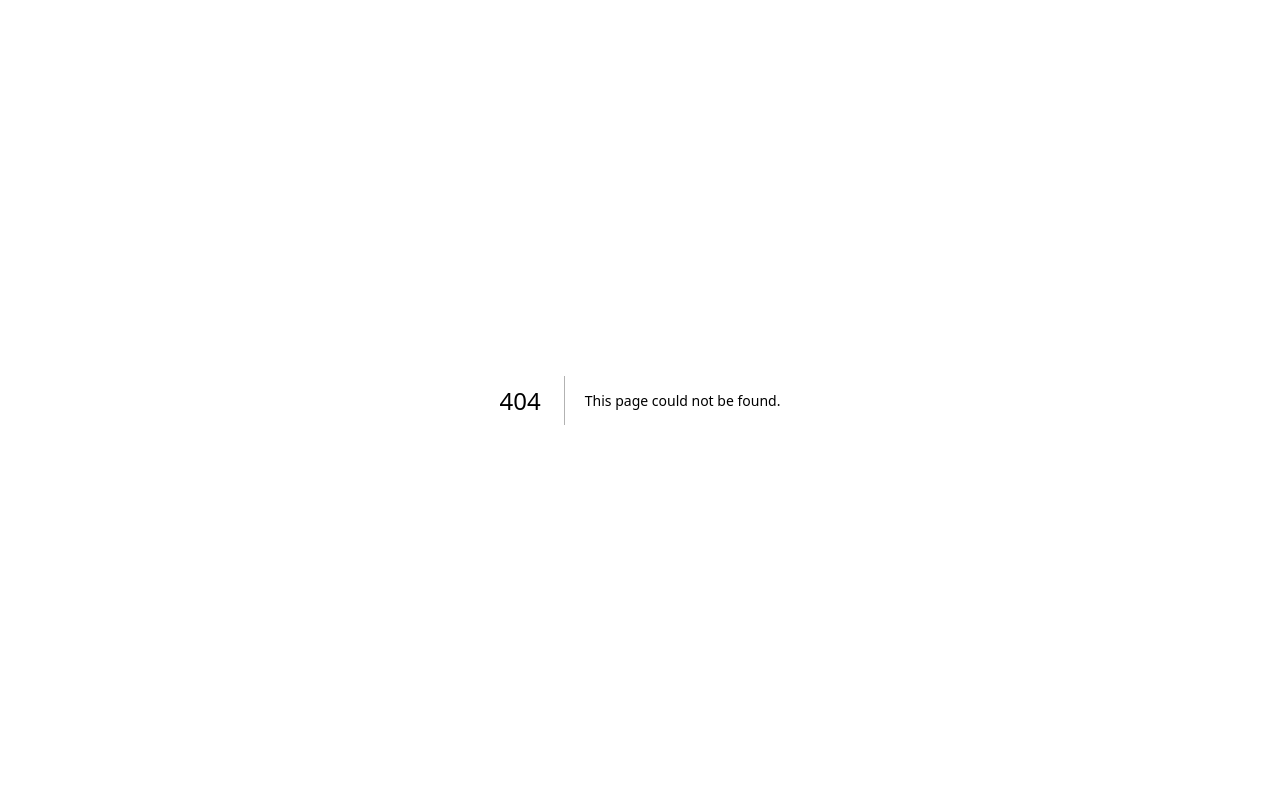
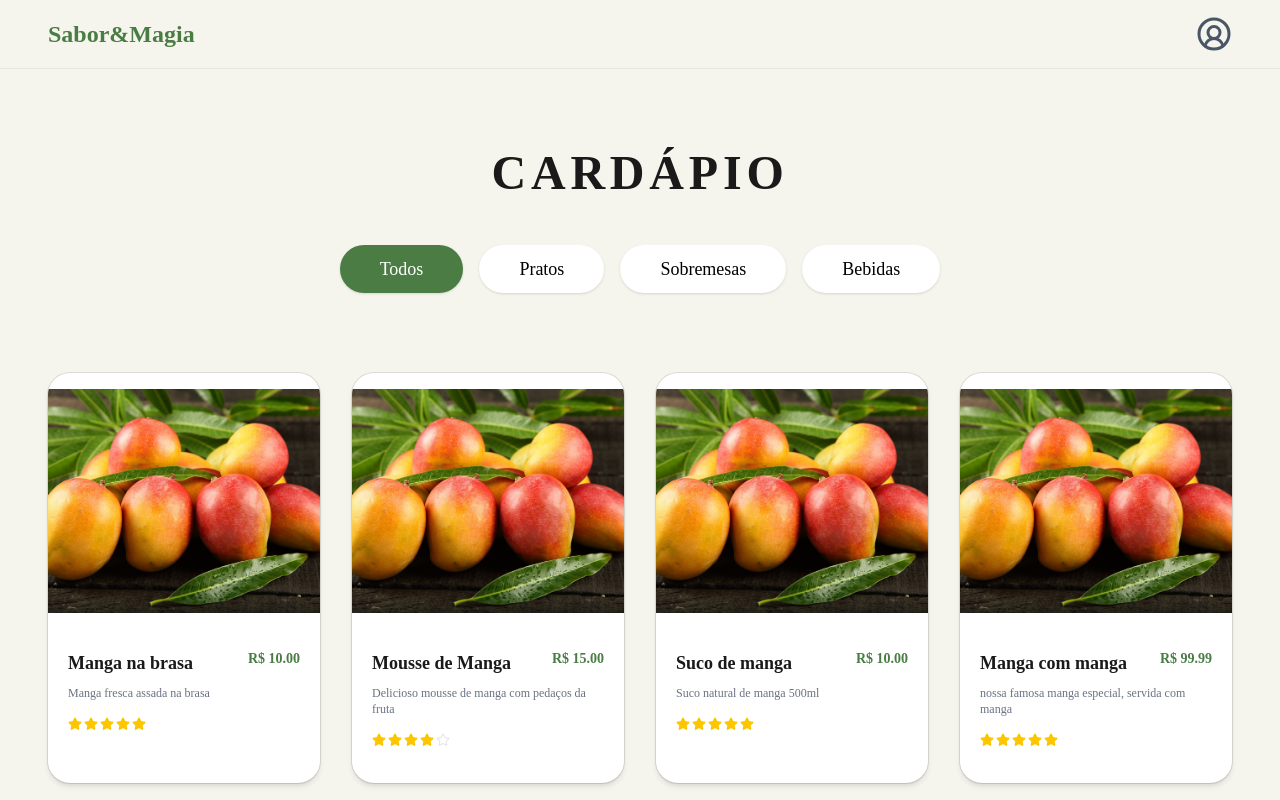
Before and after one commit to Gmbferreira/Comp-Onboarding, a Next.js app in the folder front-end/: page /DC-cardapio in a window 1280 px wide. Before the commit this address had no page. Shown: the top 800 px of the page. Built offline with nearby package versions, Linux system fonts and the light colour scheme; no server answers.

Commit message:
landing page para deslogados e roteamento

```diff
--- a/front-end/app/(home)/page.tsx
+++ b/front-end/app/(home)/page.tsx
@@ -3,15 +3,13 @@ import { cookies } from "next/headers";
 
 export default async function HomePage() {
   const cookieStore = await cookies();
-  const userId = cookieStore.get("auth-token")?.value;
+  const token = cookieStore.get("auth-token")?.value;
   const role = cookieStore.get("user-role")?.value;
 
-  // Se não tem ID salvo, não está logado
-  if (!userId) {
-    redirect("/usuario-login");
+  if (!token) {
+    redirect("/DC-landing-page");
   }
 
-  // Se está logado, vai para a página certa
   if (role === "ADMIN") {
     redirect("/lista-produtos");
   } else {
--- /dev/null
+++ b/front-end/app/DC-cardapio/listaCardapio.tsx
@@ -0,0 +1,134 @@
+"use client";
+
+import React, { useState, useEffect } from "react";
+import { Card, CardContent } from "@/components/ui/card";
+import { Button } from "@/components/ui/button";
+import { Star, Loader2, ChevronLeft, ChevronRight } from "lucide-react";
+import { CategoriaPrato, Prato } from "../schemas/cardapioSchemas";
+import { API_ROUTES } from "../config/api-routes";
+import { mockPratos } from "../mocks/cardapioMock";
+
+export default function ListaCardapio() {
+  const [todosPratos, setTodosPratos] = useState<Prato[]>([]);
+  const [filtro, setFiltro] = useState<CategoriaPrato | "TODOS">("TODOS");
+  const [carregando, setCarregando] = useState(true);
+  const [paginaAtual, setPaginaAtual] = useState(1);
+  const itensPorPagina = 12;
+
+  useEffect(() => {
+    async function carregarDados() {
+      try {
+        const response = await fetch(API_ROUTES.pratos.list);
+        if (!response.ok) throw new Error("Erro");
+        const data = await response.json();
+        setTodosPratos(data);
+      } catch (error) {
+        setTodosPratos(mockPratos);
+      } finally {
+        setCarregando(false);
+      }
+    }
+    carregarDados();
+  }, []);
+
+  const pratosFiltrados =
+    filtro === "TODOS"
+      ? todosPratos
+      : todosPratos.filter((p) => p.categoria === filtro);
+
+  const totalPaginas = Math.ceil(pratosFiltrados.length / itensPorPagina);
+  const pratosExibidos = pratosFiltrados.slice(
+    (paginaAtual - 1) * itensPorPagina,
+    paginaAtual * itensPorPagina,
+  );
+
+  if (carregando) {
+    return (
+      <div className="flex justify-center items-center h-64">
+        <Loader2 className="animate-spin text-[#4A7C44]" size={48} />
+      </div>
+    );
+  }
+
+  return (
+    <div className="container mx-auto px-0 lg:px-4 pb-20">
+      <h1 className="text-center text-3xl lg:text-5xl font-bold py-8 lg:py-12 text-[#1a1a1a] uppercase tracking-widest">
+        Cardápio
+      </h1>
+
+      <div className="flex overflow-x-auto lg:flex-wrap justify-start lg:justify-center gap-2 lg:gap-4 mb-8 lg:mb-16 pb-4 no-scrollbar">
+        {["TODOS", "REFEICAO", "SOBREMESA", "BEBIDA"].map((cat) => (
+          <Button
+            key={cat}
+            onClick={() => {
+              setFiltro(cat as any);
+              setPaginaAtual(1);
+            }}
+            variant="outline"
+            className={`rounded-full px-6 lg:px-10 py-4 lg:py-6 text-sm lg:text-lg border-none shadow-sm ${
+              filtro === cat
+                ? "bg-[#4A7C44] text-white"
+                : "bg-white text-black hover:bg-gray-100"
+            }`}
+          >
+            {cat === "TODOS"
+              ? "Todos"
+              : cat === "REFEICAO"
+                ? "Pratos"
+                : cat === "SOBREMESA"
+                  ? "Sobremesas"
+                  : "Bebidas"}
+          </Button>
+        ))}
+      </div>
+
+      <div className="grid grid-cols-1 sm:grid-cols-2 lg:grid-cols-4 gap-4 lg:gap-8">
+        {pratosExibidos.map((prato) => (
+          <Card
+            key={prato.id}
+            className="border-none shadow-md overflow-hidden bg-white rounded-3xl"
+          >
+            <div className="relative h-48 lg:h-56 w-full">
+              <img
+                src={prato.imagem}
+                alt={prato.nome}
+                className="w-full h-full object-cover"
+              />
+            </div>
+
+            <CardContent className="p-5">
+              <div className="flex justify-between items-start mb-2">
+                <h2 className="text-lg font-bold text-[#1a1a1a]">
+                  {prato.nome}
+                </h2>
+                <span className="font-bold text-[#4A7C44]">
+                  R$ {prato.preco.toFixed(2)}
+                </span>
+              </div>
+
+              <p className="text-xs text-gray-500 mb-4 line-clamp-2">
+                {prato.descricao}
+              </p>
+
+              <div className="flex justify-between items-center">
+                <div className="flex gap-0.5">
+                  {[...Array(5)].map((_, i) => (
+                    <Star
+                      key={i}
+                      size={14}
+                      className={
+                        i < prato.nota
+                          ? "fill-yellow-400 text-yellow-400"
+                          : "text-gray-200"
+                      }
+                    />
+                  ))}
+                </div>
+              </div>
+            </CardContent>
+          </Card>
+        ))}
+      </div>
+    </div>
+  );
+}
--- /dev/null
+++ b/front-end/app/DC-cardapio/page.tsx
@@ -0,0 +1,26 @@
+"use client";
+
+import React from "react";
+import Link from "next/link";
+import { UserCircle2 } from "lucide-react";
+import ListaCardapio from "./listaCardapio";
+
+export default function Page() {
+  return (
+    <>
+      <header className="bg-[#F5F5ED] border-b p-4 lg:px-12 flex items-center justify-between">
+        <div className="text-2xl font-bold text-[#4A7C44]">Sabor&Magia</div>
+
+        <Link href="/usuario-login">
+          <UserCircle2 className="w-9 h-9 text-gray-600 hover:text-[#4A7C44] transition-colors" />
+        </Link>
+      </header>
+
+      <div className="min-h-screen bg-[#F5F5ED] p-4 lg:p-8">
+        <div className="max-w-7xl mx-auto">
+          <ListaCardapio />
+        </div>
+      </div>
+    </>
+  );
+}
--- /dev/null
+++ b/front-end/app/DC-landing-page/page.tsx
@@ -0,0 +1,104 @@
+"use client";
+
+import React, { useState, useEffect } from "react";
+import Link from "next/link";
+import { Button } from "@/components/ui/button";
+import { UserCircle2 } from "lucide-react";
+import {
+  Carousel,
+  CarouselContent,
+  CarouselItem,
+  CarouselNext,
+  CarouselPrevious,
+} from "@/components/ui/carousel";
+import { Prato } from "../schemas/cardapioSchemas";
+import { mockPratos } from "../mocks/cardapioMock";
+
+export default function DCLandingPage() {
+  const [destaques, setDestaques] = useState<Prato[]>([]);
+
+  useEffect(() => {
+    const pratosSorteados = [...mockPratos]
+      .sort(() => 0.5 - Math.random())
+      .slice(0, 3);
+    setDestaques(pratosSorteados);
+  }, []);
+
+  return (
+    <>
+      <header className="w-full bg-[#F5F5ED] py-4 px-6 flex justify-between items-center border-b border-gray-200">
+        <div className="text-2xl font-bold text-[#4A7C44]">Sabor&Magia</div>
+        <Link href="/usuario-login">
+          <UserCircle2 className="w-10 h-10 text-gray-600 hover:text-[#4A7C44] transition-colors cursor-pointer" />
+        </Link>
+      </header>
+
+      <main className="min-h-screen bg-[#F5F5ED] flex flex-col items-center pt-8 md:pt-16 px-4">
+        <div className="w-full max-w-5xl px-2 lg:px-0">
+          <Carousel
+            className="w-full overflow-hidden rounded-[2rem] shadow-2xl border-8 border-white lg:max-w-3xl mx-auto md:max-w-xl sm:max-w-md"
+            opts={{ loop: true }}
+          >
+            <CarouselContent>
+              {destaques.length > 0 ? (
+                destaques.map((prato) => (
+                  <CarouselItem key={prato.id}>
+                    <div className="relative h-[250px] sm:h-[300px] md:h-[400px] w-full">
+                      <img
+                        src={prato.imagem}
+                        alt={prato.nome}
+                        className="w-full h-full object-cover"
+                      />
+                      <div className="absolute inset-0 bg-gradient-to-t from-black/70 to-transparent flex flex-col justify-end p-6 md:p-12 text-white">
+                        <span className="bg-[#4A7C44] w-fit px-3 py-1 rounded-full text-xs font-bold mb-2 uppercase tracking-tighter">
+                          Sugestão do Chef
+                        </span>
+                        <h2 className="text-2xl md:text-5xl font-bold">
+                          {prato.nome}
+                        </h2>
+                      </div>
+                    </div>
+                  </CarouselItem>
+                ))
+              ) : (
+                <CarouselItem>
+                  <div className="h-[250px] md:h-[400px] w-full bg-gray-200 animate-pulse rounded-[2rem]" />
+                </CarouselItem>
+              )}
+            </CarouselContent>
+            <CarouselPrevious className="hidden md:flex left-6 bg-white/20 hover:bg-white/40 border-none text-white scale-150" />
+            <CarouselNext className="hidden md:flex right-6 bg-white/20 hover:bg-white/40 border-none text-white scale-150" />
+          </Carousel>
+        </div>
+
+        <div className="mt-12 md:mt-20 text-center space-y-8">
+          <p className="text-xl md:text-3xl font-medium text-gray-700 tracking-tight italic">
+            "Seu próximo pedido favorito começa aqui."
+          </p>
+
+          <div className="flex justify-center">
+            <Link href="/DC-cardapio">
+              <Button className="bg-[#4A7C44] hover:bg-[#3d6638] text-white text-3xl md:text-4xl px-12 py-10 md:px-16 md:py-14 rounded-[2rem] shadow-xl transition-all hover:scale-105 active:scale-95 border-b-[6px] border-[#2d4d29] font-bold">
+                Peça Agora
+              </Button>
+            </Link>
+          </div>
+
+          <div className="pt-12 pb-10">
+            <div className="flex flex-col md:flex-row items-center justify-center gap-2 md:gap-6 text-gray-500 font-semibold text-sm md:text-xl">
+              <span>Entrega rápida</span>
+              <span className="hidden md:inline text-[#4A7C44] text-3xl">
+                •
+              </span>
+              <span>Ingredientes frescos</span>
+              <span className="hidden md:inline text-[#4A7C44] text-3xl">
+                •
+              </span>
+              <span>Pratos artesanais</span>
+            </div>
+          </div>
+        </div>
+      </main>
+    </>
+  );
+}
--- a/front-end/middleware.ts
+++ b/front-end/middleware.ts
@@ -1,26 +1,22 @@
-import { NextResponse } from 'next/server';
-import type { NextRequest } from 'next/server';
+import { NextResponse } from "next/server";
+import type { NextRequest } from "next/server";
 
 export function middleware(request: NextRequest) {
   const url = request.nextUrl.clone();
 
+  const token = request.cookies.get("auth-token")?.value;
+  const userRole = request.cookies.get("user-role")?.value;
 
-  const token = request.cookies.get('auth-token')?.value;
-  const userRole = request.cookies.get('user-role')?.value;
-
-
-  if (url.pathname === '/') {
-
+  if (url.pathname === "/") {
     if (!token) {
-      url.pathname = '/usuario-login';
+      url.pathname = "/DC-landing-page";
       return NextResponse.redirect(url);
     }
 
-
-    if (userRole === 'ADMIN') {
-      url.pathname = '/lista-produtos';
+    if (userRole === "ADMIN") {
+      url.pathname = "/lista-produtos";
     } else {
-      url.pathname = '/landing-page';
+      url.pathname = "/landing-page";
     }
 
     return NextResponse.redirect(url);
@@ -29,7 +25,6 @@ export function middleware(request: NextRequest) {
   return NextResponse.next();
 }
 
-
 export const config = {
-  matcher: ['/'],
+  matcher: ["/"],
 };
```
Also changed, not shown: 1 other file (tests, documents, lock files or other folders).
